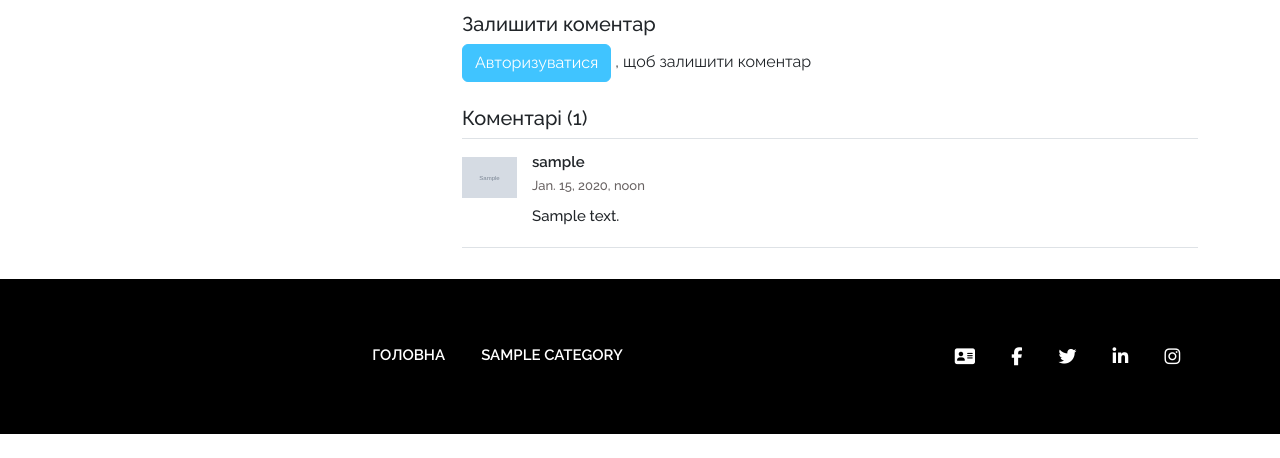
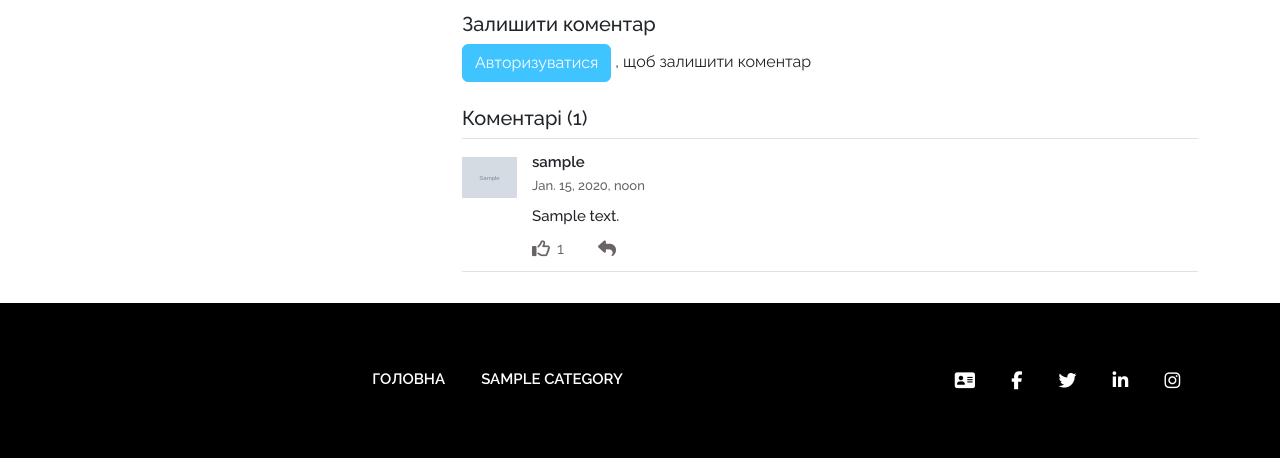
Before and after one commit to yurii-onyshchuk/HuntingBlog, a Django app: a page that uses blog/templates/blog/inc/_single_comment.html in a window 1280 px wide. Shown: the part 821-1279 px from the top of the page. Before the commit the page ends 1255 px from the top, so only its background shows below. Run offline with Django 4.2, Linux system fonts and the light colour scheme; tables that the repository leaves empty hold one stand-in row (values such as "Sample post"); grey boxes marked "Sample" are stand-in pictures; some libraries are stand-ins or nearby versions.

Commit message:
Added a modal requiring authorization to add comments

```diff
--- a/HuntingBlog/static/css/style.css
+++ b/HuntingBlog/static/css/style.css
@@ -288,24 +288,25 @@ header nav.navbar .menu ul.navbar-nav li a:hover {
     margin-bottom: 0.6rem;
 }
 
-.post-detail-area .comments .comment-tools div {
+.post-detail-area .comments .comment-tools div.tool-item {
+    display: inline-block;
     color: #696363;
     margin-right: 30px;
 }
 
-.post-detail-area .comments .comment-tools div i {
+.post-detail-area .comments .comment-tools div.tool-item i {
     color: #696363;
     font-size: 18px;
     margin-right: 3px;
 }
 
-.post-detail-area .comments .comment-tools .reply-list-button span {
+.post-detail-area .comments .comment-tools .reply-list-collapse-button span {
     color: #696363;
     font-weight: 500;
     font-size: 14px;
 }
 
-.post-detail-area .comments .comment-tools .reply-list-button span i {
+.post-detail-area .comments .comment-tools .reply-list-collapse-button span i {
     color: #696363;
     font-size: 13px;
 }
--- /dev/null
+++ b/accounts/templates/accounts/inc/_modal_authentication.html
@@ -0,0 +1,14 @@
+<div class="modal fade" id="authentication" tabindex="-1" aria-labelledby="exampleModalLabel" aria-hidden="true">
+    <div class="modal-dialog modal-dialog-centered">
+        <div class="modal-content">
+            <div class="modal-header">
+                <h5 class="modal-title">Авторизація</h5>
+                <button type="button" class="btn-close" data-bs-dismiss="modal" aria-label="Close"></button>
+            </div>
+            <div class="modal-body text-center">
+                <p>{{ massage }}</p>
+                <a class="btn btn-main" href="{% url 'login' %}?next={{ request.path }}{{ anchor }}">Авторизуватися</a>
+            </div>
+        </div>
+    </div>
+</div>
--- a/blog/templates/blog/inc/_single_comment.html
+++ b/blog/templates/blog/inc/_single_comment.html
@@ -18,42 +18,60 @@
         <div class="comment-body">
             <p>{{ comment.body }}</p>
         </div>
+        <div class="comment-tools">
+            <div class="like tool-item">
                 {% if user.is_authenticated %}
-            <div class="comment-tools">
-                <div class="like d-inline-block">
-                    <form id="like-form" data-index="{{ comment.id }}">
+                    <form class="d-inline" id="like-form" data-index="{{ comment.id }}">
                         {% csrf_token %}
-                        <button type="button" class="btn btn-link-mod"
+                        <button type="button" class="btn btn-link-mod" title="Вподобайка"
                                 id="like" data-index="{{ comment.id }}"
                                 data-url="{% url 'like_comment' %}">
                             <i class="far {% if user in comment.users_like.all %}fa-solid{% endif %} fa-thumbs-up"
                                aria-hidden="true"
                                data-index="{{ comment.id }}"></i>
                         </button>
+                    </form>
+                {% else %}
+                    <button type="button" title="Вподобайка"
+                            class="btn btn-link-mod"
+                            data-bs-toggle="modal"
+                            data-bs-target="#authentication">
+                        <i class="far fa-thumbs-up" aria-hidden="true"></i>
+                    </button>
+                {% endif %}
                 {% with comment.users_like.count as amount %}
                     <span style="display: {% if amount > 0 %}inline-block{% else %}none{% endif %}"
                           id="like-total-{{ comment.id }}">{{ comment.users_like.count }}</span>
                 {% endwith %}
-                    </form>
             </div>
-                <div class="reply d-inline-block">
+            <div class="reply tool-item">
+                {% if user.is_authenticated %}
                     <button onclick="addReply('{{ comment.user }}', '{{ parent.id }}')"
-                            class="btn btn-link-mod">
+                            class="btn btn-link-mod" title="Відповісти">
                         <i class="fa fa-reply" aria-hidden="true"></i>
                     </button>
+                {% else %}
+                    <button type="button" title="Відповісти"
+                            class="btn btn-link btn-link-mod btn-sm ps-0"
+                            data-bs-toggle="modal"
+                            data-bs-target="#authentication">
+                        <i class="fa fa-reply me-2" aria-hidden="true"></i>
+                    </button>
+                {% endif %}
             </div>
+            {% include 'accounts/inc/_modal_authentication.html' with massage='Авторизуйтеся, щоб відреагувати в коментарях' anchor='#comments' %}
             {% if comment.children %}
-                    <div class="reply-list-button d-inline-block me-0">
+                <div class="reply-list-collapse-button tool-item me-0">
                     <button class="btn btn-link-mod" type="button" data-bs-toggle="collapse"
                             data-bs-target="#reply-list-{{ comment.id }}" aria-expanded="false"
                             aria-controls="reply-list-{{ comment.id }}">
-                            <span class="collapsed"><i class="fa-solid fa-chevron-down fa-sm"></i>Показати всі відповіді ({{ comment.children.count }})</span>
+                        <span class="collapsed"><i
+                                class="fa-solid fa-chevron-down fa-sm"></i>Показати всі відповіді ({{ comment.children.count }})</span>
                         <span class="expanded"><i
-                                    class="fa-solid fa-chevron-up fa-xs"></i>Згорнути всі відповіді</span>
+                                class="fa-solid fa-chevron-up fa-xs"></i>Згорнути всі відповіді ({{ comment.children.count }})</span>
                     </button>
                 </div>
             {% endif %}
         </div>
-        {% endif %}
     </section>
 </div>
```
Lines whose indentation alone changed are shown as unchanged.
